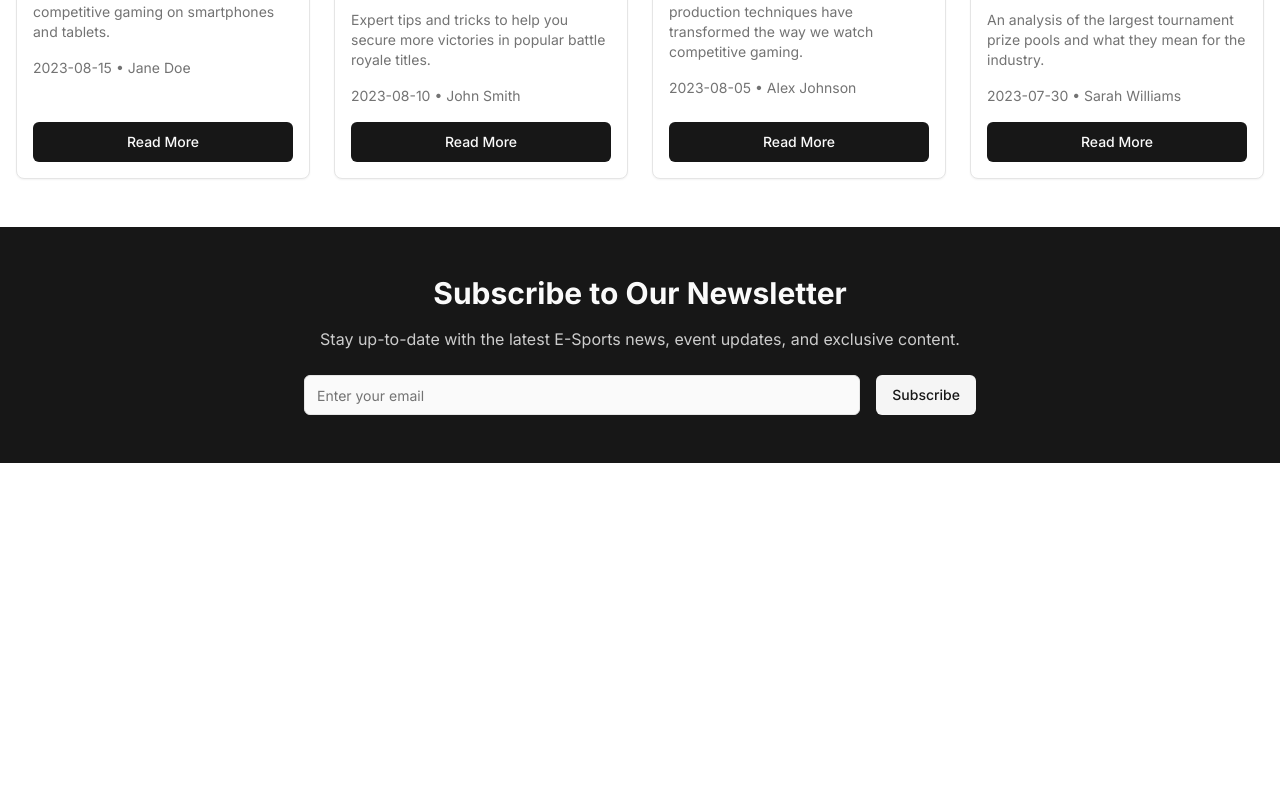
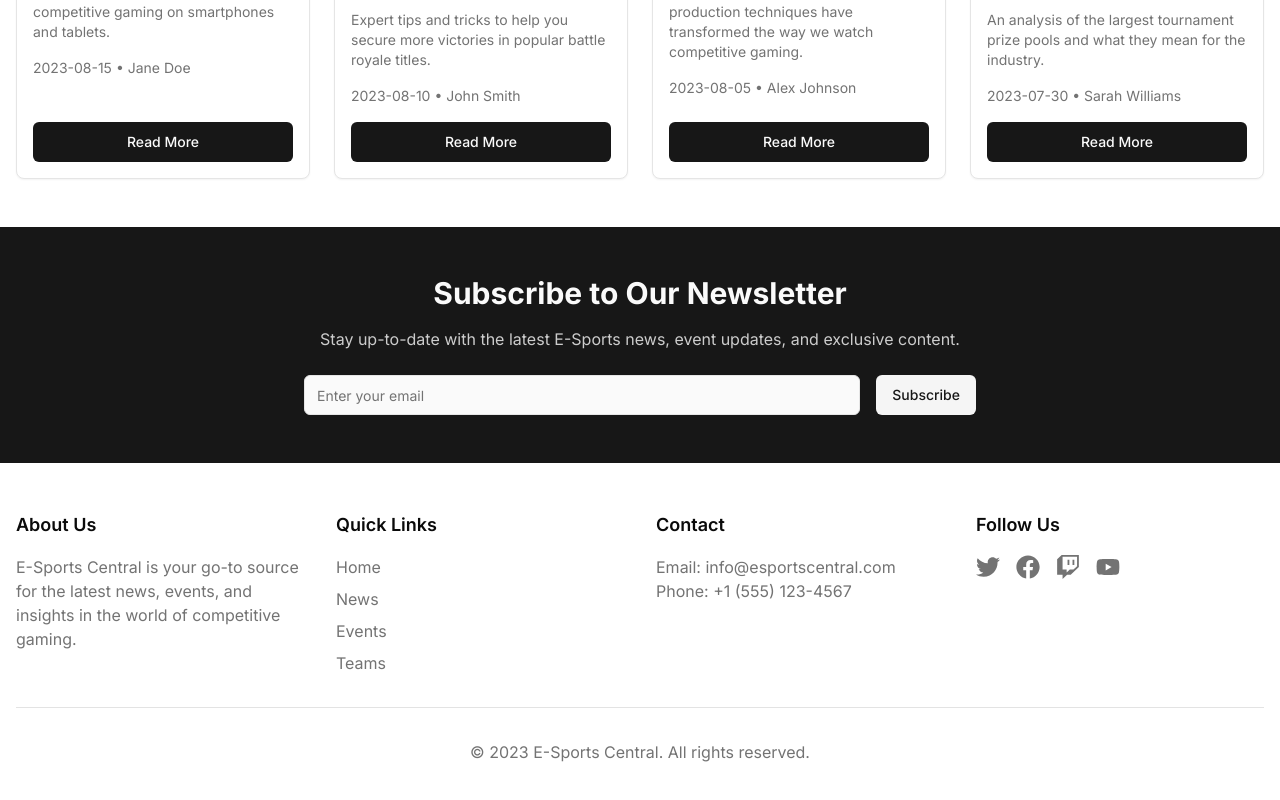
Before and after one commit to canutoilberto/esports-agency, a Next.js app: page / in a window 1280 px wide. Shown: the part 1610-2410 px from the top of the page. Before the commit the page ends 2073 px from the top, so only its background shows below. Built offline with nearby package versions, Linux system fonts and the light colour scheme.

Commit message:
[Feat] Footer component added

```diff
--- a/src/app/layout.tsx
+++ b/src/app/layout.tsx
@@ -3,6 +3,7 @@ import { Inter } from "next/font/google";
 import "./globals.css";
 import { ThemeProvider } from "@/providers/ThemeProvider";
 import Navbar from "@/components/Navbar";
+import Footer from "@/components/Footer";
 
 const inter = Inter({ subsets: ["latin"] });
 
@@ -22,6 +23,7 @@ export default function RootLayout({
         <ThemeProvider attribute="class" defaultTheme="system" enableSystem>
           <Navbar />
           {children}
+          <Footer />
         </ThemeProvider>
       </body>
     </html>
--- /dev/null
+++ b/src/components/Footer.tsx
@@ -0,0 +1,85 @@
+import React from "react";
+import Link from "next/link";
+import { FaTwitter, FaFacebook, FaTwitch, FaYoutube } from "react-icons/fa";
+
+export default function Footer() {
+  return (
+    <footer className="bg-background py-12">
+      <div className="container mx-auto px-4">
+        <div className="grid grid-cols-1 md:grid-cols-4 gap-8">
+          <div>
+            <h3 className="text-lg font-semibold mb-4">About Us</h3>
+            <p className="text-muted-foreground">
+              E-Sports Central is your go-to source for the latest news, events,
+              and insights in the world of competitive gaming.
+            </p>
+          </div>
+          <div>
+            <h3 className="text-lg font-semibold mb-4">Quick Links</h3>
+            <ul className="space-y-2">
+              <li>
+                <Link
+                  href="/"
+                  className="text-muted-foreground hover:text-primary"
+                >
+                  Home
+                </Link>
+              </li>
+              <li>
+                <Link
+                  href="/news"
+                  className="text-muted-foreground hover:text-primary"
+                >
+                  News
+                </Link>
+              </li>
+              <li>
+                <Link
+                  href="/events"
+                  className="text-muted-foreground hover:text-primary"
+                >
+                  Events
+                </Link>
+              </li>
+              <li>
+                <Link
+                  href="/teams"
+                  className="text-muted-foreground hover:text-primary"
+                >
+                  Teams
+                </Link>
+              </li>
+            </ul>
+          </div>
+          <div>
+            <h3 className="text-lg font-semibold mb-4">Contact</h3>
+            <p className="text-muted-foreground">
+              Email: info@esportscentral.com
+            </p>
+            <p className="text-muted-foreground">Phone: +1 (555) 123-4567</p>
+          </div>
+          <div>
+            <h3 className="text-lg font-semibold mb-4">Follow Us</h3>
+            <div className="flex space-x-4">
+              <a href="#" className="text-muted-foreground hover:text-primary">
+                <FaTwitter size={24} />
+              </a>
+              <a href="#" className="text-muted-foreground hover:text-primary">
+                <FaFacebook size={24} />
+              </a>
+              <a href="#" className="text-muted-foreground hover:text-primary">
+                <FaTwitch size={24} />
+              </a>
+              <a href="#" className="text-muted-foreground hover:text-primary">
+                <FaYoutube size={24} />
+              </a>
+            </div>
+          </div>
+        </div>
+        <div className="mt-8 pt-8 border-t border-muted-foreground/20 text-center text-muted-foreground">
+          <p>&copy; 2023 E-Sports Central. All rights reserved.</p>
+        </div>
+      </div>
+    </footer>
+  );
+}
```
